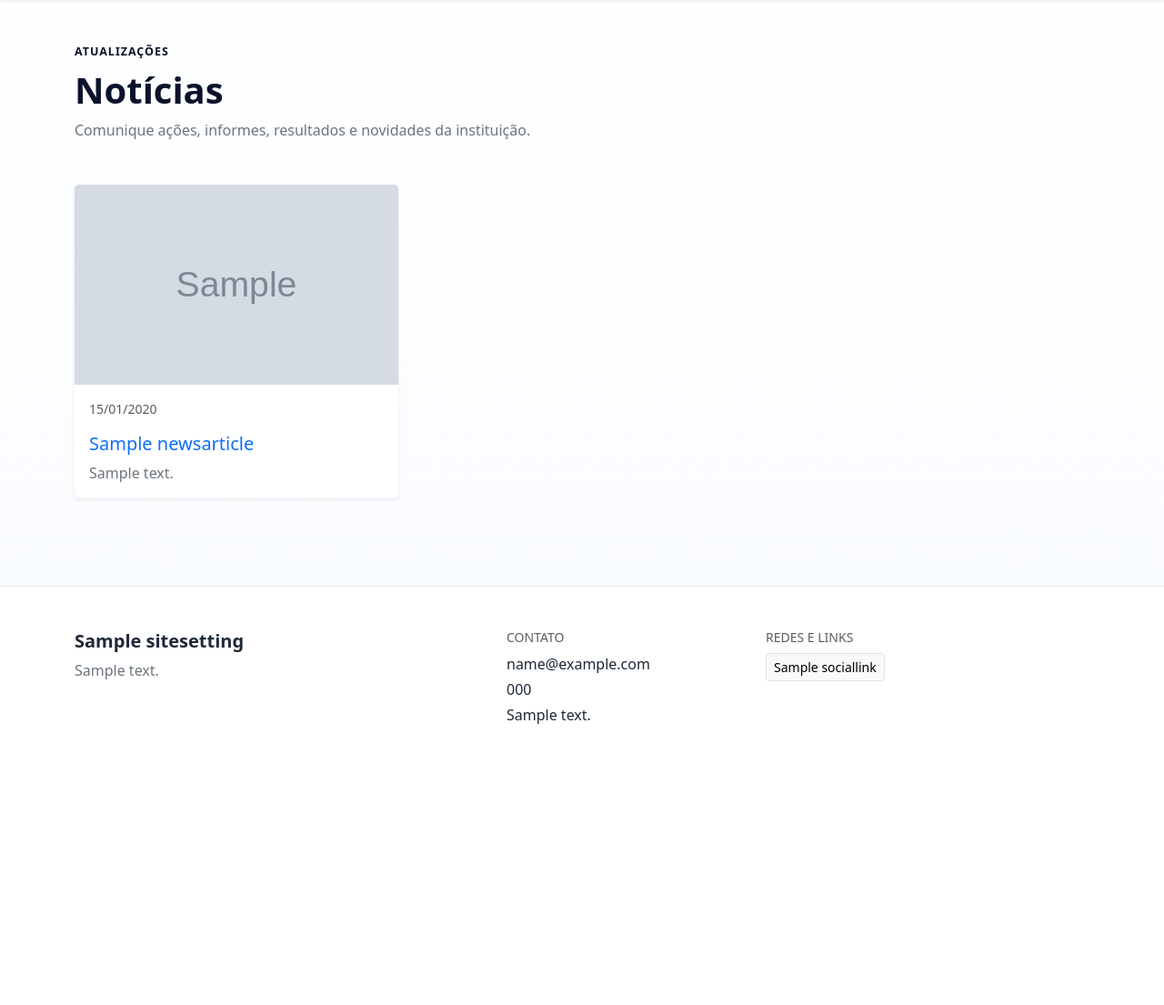
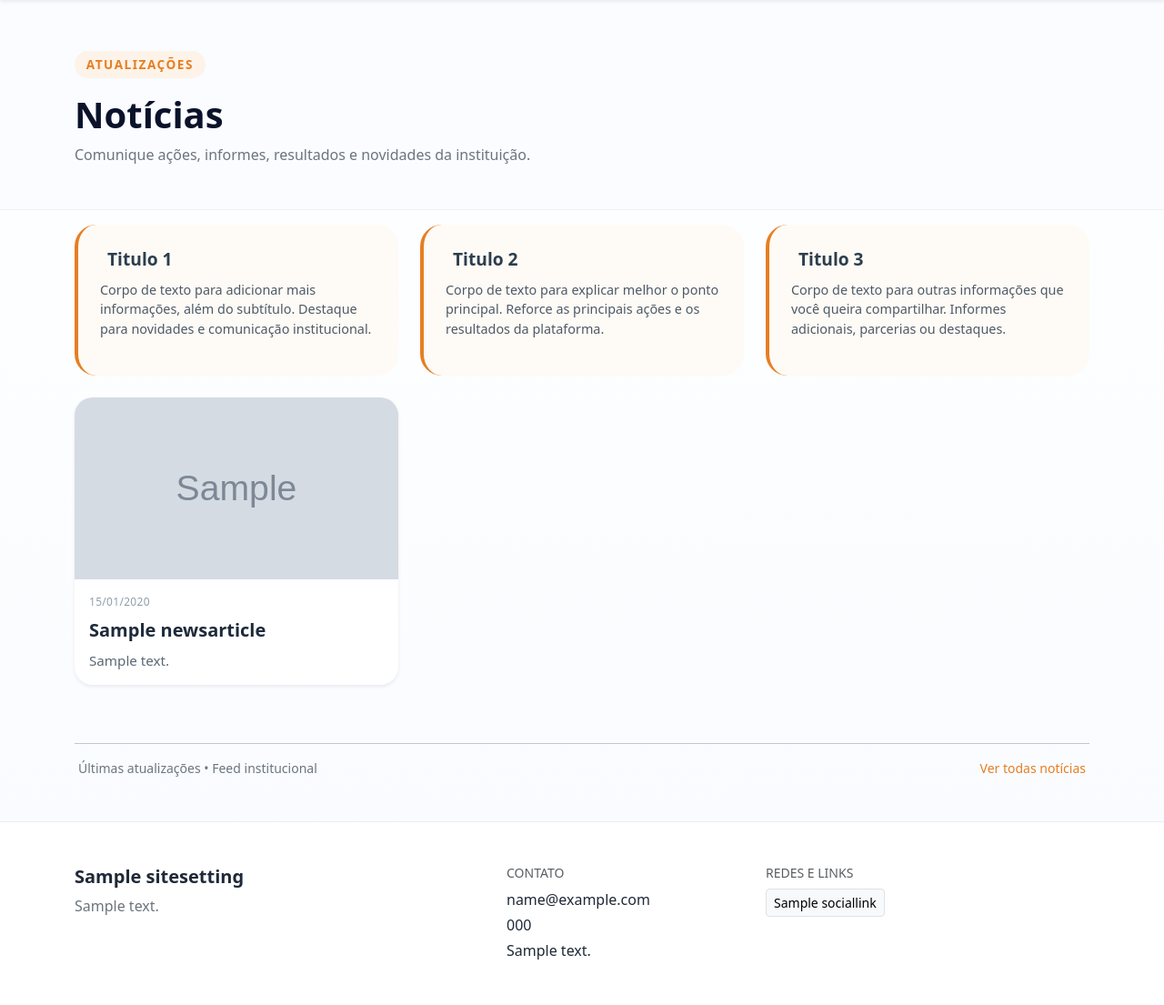
Before and after one commit to SCTMarica/PLATAFORMA-MARIC-, a Django app: page /noticias/ in a window 1280 px wide. Shown: the part 79-1184 px from the top of the page at 91% size. Before the commit the page ends 875 px from the top, so only its background shows below. Run offline with Django 5.2, Linux system fonts and the light colour scheme; tables that the repository leaves empty hold one stand-in row (values such as "Sample post"); grey boxes marked "Sample" are stand-in pictures.

Commit message:
Atualizando há aba noticias.

```diff
--- a/templates/core/news_list.html
+++ b/templates/core/news_list.html
@@ -3,36 +3,217 @@
 {% block title %}Notícias | {{ site_settings.site_name|default:"Plataforma Maric" }}{% endblock %}
 
 {% block content %}
-<section class="page-header py-5">
+<style>
+
+
+
+  .section-eyebrow {
+    font-size: 0.85rem;
+    text-transform: uppercase;
+    letter-spacing: 1.5px;
+    font-weight: 600;
+    color: #e67e22;
+    background: #fef3e8;
+    display: inline-block;
+    padding: 0.3rem 0.8rem;
+    border-radius: 30px;
+  }
+
+  .page-header {
+    border-bottom: 1px solid #eef2f5;
+    background-color: #fafcff;
+  }
+
+  .news-card {
+    transition: transform 0.2s ease, box-shadow 0.2s ease;
+    border-radius: 1.25rem;
+    overflow: hidden;
+    background: white;
+    border: none;
+    box-shadow: 0 8px 20px rgba(0,0,0,0.02), 0 2px 6px rgba(0,0,0,0.05);
+  }
+
+  .news-card:hover {
+    transform: translateY(-5px);
+    box-shadow: 0 20px 30px -12px rgba(0, 0, 0, 0.1);
+  }
+
+  .card-img-top {
+    width: 100%;
+    height: 200px;
+    object-fit: cover;
+    background-color: #eef2f5;
+  }
+
+  .card-title-link {
+    font-size: 1.25rem;
+    font-weight: 700;
+    line-height: 1.4;
+    color: #1e2a3a;
+    text-decoration: none;
+    transition: color 0.2s;
+  }
+
+  .card-title-link:hover {
+    color: #e67e22;
+    text-decoration: underline;
+  }
+
+  .card-text-summary {
+    color: #5a6874;
+    font-size: 0.95rem;
+    line-height: 1.5;
+  }
+
+  .date-meta {
+    font-size: 0.75rem;
+    color: #8f9eaa;
+    letter-spacing: 0.3px;
+    font-weight: 500;
+    margin-bottom: 0.5rem;
+  }
+
+  .empty-state {
+    background: #f8f9fc;
+    border-radius: 1.5rem;
+    text-align: center;
+    padding: 3rem;
+    color: #7c8b9c;
+    font-weight: 500;
+  }
+
+  .info-blocks-demo {
+    background-color: #fefaf5;
+    border-radius: 1.5rem;
+    padding: 1.5rem;
+    margin-bottom: 1rem;
+    border-left: 4px solid #e67e22;
+    transition: all 0.2s ease;
+  }
+
+  .info-blocks-demo:hover {
+    transform: translateX(5px);
+    box-shadow: 0 4px 12px rgba(0,0,0,0.05);
+  }
+
+  .info-title {
+    font-weight: 700;
+    font-size: 1.2rem;
+    margin-bottom: 0.5rem;
+    color: #2c3e4e;
+  }
+
+  .info-text {
+    color: #4c5a68;
+    font-size: 0.9rem;
+    line-height: 1.5;
+  }
+
+  @media (max-width: 768px) {
+    .page-header h1 {
+      font-size: 2rem;
+    }
+    .info-blocks-demo {
+      padding: 1.2rem;
+    }
+  }
+</style>
+
+<!-- Cabeçalho da página com identidade NOUCAS -->
+<section class="page-header py-4 py-md-5">
   <div class="container">
-    <p class="section-eyebrow mb-2">Atualizações</p>
-    <h1 class="display-6 fw-bold">Notícias</h1>
-    <p class="text-secondary mb-0">Comunique ações, informes, resultados e novidades da instituição.</p>
+    <div class="d-flex flex-wrap justify-content-between align-items-end">
+      <div>
+
+        <p class="section-eyebrow mb-2 mt-2">Atualizações</p>
+        <h1 class="display-6 fw-bold mt-2">Notícias</h1>
+        <p class="text-secondary mb-0">Comunique ações, informes, resultados e novidades da instituição.</p>
+      </div>
+    </div>
   </div>
 </section>
 
+<!-- Blocos informativos "Titulo 1, 2, 3" conforme a imagem -->
+<div class="container mt-3 mb-4">
+  <div class="row g-4">
+    <div class="col-md-4">
+      <div class="info-blocks-demo h-100">
+        <div class="info-title">
+          <i class="fas fa-newspaper me-2" style="color: #e67e22;"></i>
+          Titulo 1
+        </div>
+        <div class="info-text">
+          Corpo de texto para adicionar mais informações, além do subtítulo. Destaque para novidades e comunicação institucional.
+        </div>
+      </div>
+    </div>
+    <div class="col-md-4">
+      <div class="info-blocks-demo h-100">
+        <div class="info-title">
+          <i class="fas fa-bullhorn me-2" style="color: #e67e22;"></i>
+          Titulo 2
+        </div>
+        <div class="info-text">
+          Corpo de texto para explicar melhor o ponto principal. Reforce as principais ações e os resultados da plataforma.
+        </div>
+      </div>
+    </div>
+    <div class="col-md-4">
+      <div class="info-blocks-demo h-100">
+        <div class="info-title">
+          <i class="fas fa-chart-line me-2" style="color: #e67e22;"></i>
+          Titulo 3
+        </div>
+        <div class="info-text">
+          Corpo de texto para outras informações que você queira compartilhar. Informes adicionais, parcerias ou destaques.
+        </div>
+      </div>
+    </div>
+  </div>
+</div>
+
+<!-- Grade de notícias (seu código original adaptado) -->
 <section class="pb-5">
   <div class="container">
     <div class="row g-4">
       {% for article in news_list %}
         <div class="col-md-6 col-xl-4">
-          <article class="card h-100 border-0 shadow-sm">
+          <article class="card h-100 border-0 shadow-sm news-card">
             {% if article.cover_image_url %}
               <img src="{{ article.cover_image_url }}" class="card-img-top object-fit-cover media-cover" alt="{{ article.title }}">
             {% endif %}
             <div class="card-body">
-              <p class="small text-muted">{{ article.published_at|date:"d/m/Y" }}</p>
-              <h2 class="h5"><a class="text-decoration-none stretched-link" href="{{ article.get_absolute_url }}">{{ article.title }}</a></h2>
-              <p class="text-secondary mb-0">{{ article.summary }}</p>
+              <p class="date-meta">{{ article.published_at|date:"d/m/Y" }}</p>
+              <h2 class="h5">
+                <a class="text-decoration-none stretched-link card-title-link" href="{{ article.get_absolute_url }}">
+                  {{ article.title }}
+                </a>
+              </h2>
+              <p class="card-text-summary mb-0">{{ article.summary }}</p>
             </div>
           </article>
         </div>
       {% empty %}
         <div class="col-12">
-          <div class="empty-state p-4 rounded-4">Nenhuma notícia cadastrada.</div>
+          <div class="empty-state">
+            <i class="fas fa-inbox me-2"></i> Nenhuma notícia cadastrada.
+          </div>
         </div>
       {% endfor %}
     </div>
   </div>
 </section>
+
+<!-- Rodapé sutil com informações adicionais -->
+<div class="container mb-5">
+  <hr class="opacity-25">
+  <div class="d-flex justify-content-between align-items-center mt-3 flex-wrap">
+    <p class="small text-secondary m-0">
+      <i class="far fa-calendar-alt me-1"></i> Últimas atualizações • Feed institucional
+    </p>
+    <a href="#" class="small text-decoration-none" style="color:#e67e22;">
+      Ver todas notícias <i class="fas fa-arrow-right ms-1"></i>
+    </a>
+  </div>
+</div>
 {% endblock %}
```
